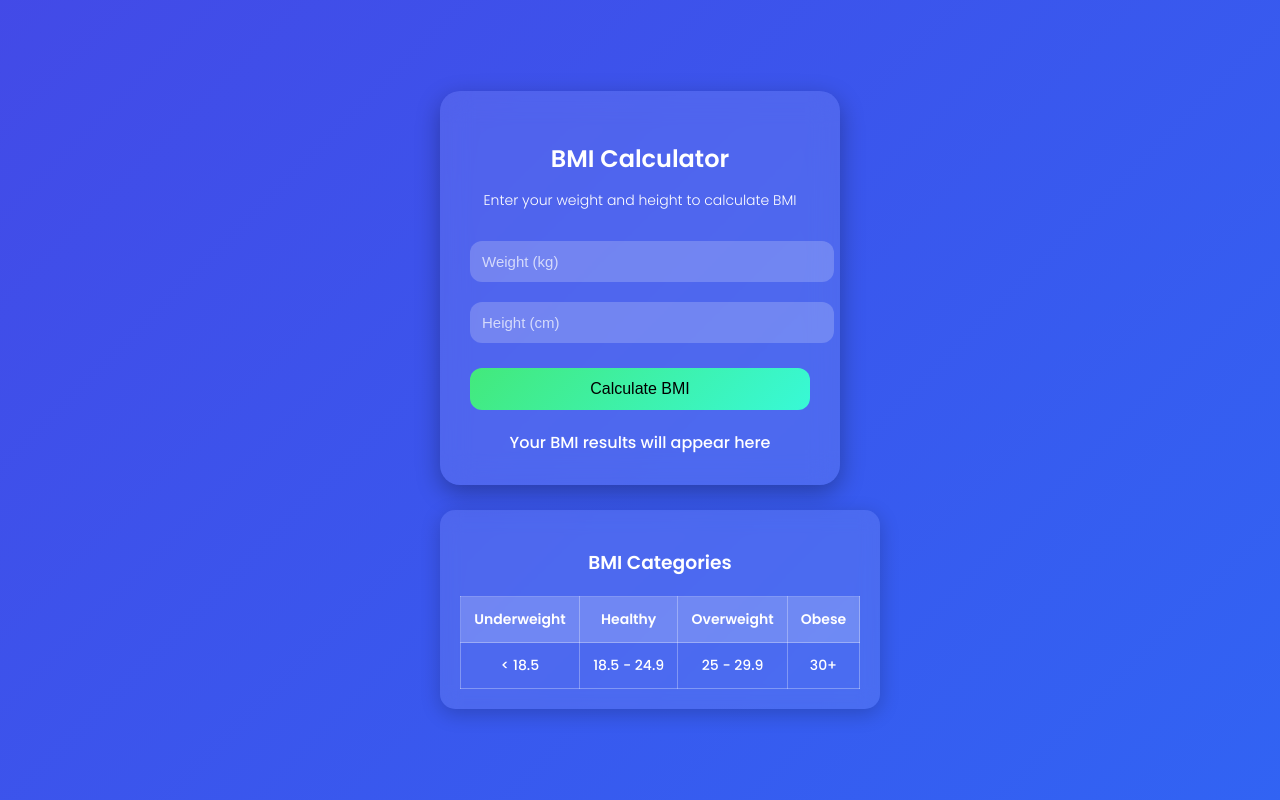
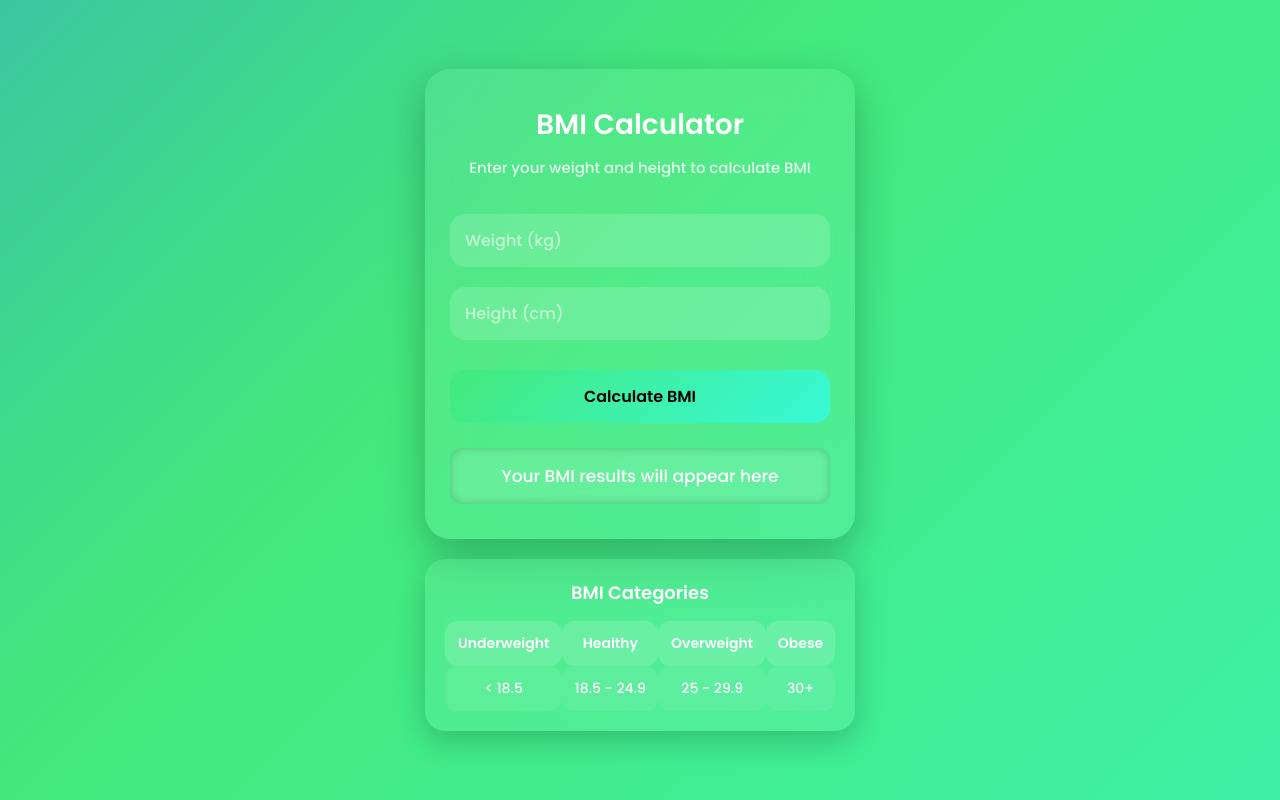
Before and after one commit to vickyreddy07/BMI_Caluclator, a plain HTML site: page index.html in a window 1280 px wide. Drawn offline with Linux system fonts and the light colour scheme.

Commit message:
5th commit

```diff
--- a/stylesheet.css
+++ b/stylesheet.css
@@ -1,84 +1,97 @@
-/* General Styles */
+/* ===== General Styles ===== */
+* {
+    box-sizing: border-box;
+    margin: 0;
+    padding: 0;
+    font-family: 'Poppins', sans-serif;
+}
+
 body {
-    margin: 0;
-    font-family: 'Poppins', sans-serif;
-    background: linear-gradient(135deg, #6a11cb 0%, #2575fc 100%);
-    background-size: 400% 400%;
-    animation: gradientAnimation 15s ease infinite;
+    min-height: 100vh;
     display: flex;
     justify-content: center;
     align-items: center;
     flex-direction: column;
-    min-height: 100vh;
+    background: linear-gradient(135deg, #6a11cb, #2575fc, #43e97b, #38f9d7);
+    background-size: 400% 400%;
+    animation: gradientAnimation 15s ease infinite;
     color: #fff;
 }
 
+/* ===== Gradient Animation ===== */
 @keyframes gradientAnimation {
     0% { background-position: 0% 50%; }
     50% { background-position: 100% 50%; }
     100% { background-position: 0% 50%; }
 }
 
-/* Container */
+/* ===== Container ===== */
 .container {
-    width: 90%;
-    max-width: 400px;
+    width: 95%;
+    max-width: 450px;
+    padding: 10px;
 }
 
-/* Card */
+/* ===== Card ===== */
 .card {
-    background: rgba(255,255,255,0.1);
-    backdrop-filter: blur(15px);
-    padding: 30px;
-    border-radius: 20px;
+    background: rgba(255, 255, 255, 0.08);
+    backdrop-filter: blur(20px);
+    padding: 35px 25px;
+    border-radius: 25px;
     text-align: center;
-    box-shadow: 0 8px 25px rgba(0,0,0,0.3);
-    margin-bottom: 25px;
+    box-shadow: 0 15px 40px rgba(0,0,0,0.25);
+    transition: transform 0.3s ease, box-shadow 0.3s ease;
 }
 
-/* Headings */
+.card:hover {
+    transform: translateY(-5px);
+    box-shadow: 0 20px 50px rgba(0,0,0,0.3);
+}
+
 .card h2 {
+    font-size: 28px;
     margin-bottom: 10px;
     font-weight: 600;
 }
 
 .card p {
-    font-size: 14px;
-    margin-bottom: 20px;
-    font-weight: 300;
+    font-size: 15px;
+    margin-bottom: 25px;
+    color: rgba(255,255,255,0.85);
 }
 
-/* Inputs */
+/* ===== Inputs ===== */
 .card input {
     width: 100%;
-    padding: 12px;
+    padding: 14px 15px;
     margin: 10px 0;
-    border-radius: 12px;
+    border-radius: 15px;
     border: none;
     outline: none;
-    background: rgba(255,255,255,0.2);
+    background: rgba(255,255,255,0.15);
     color: #fff;
-    font-size: 15px;
-    transition: 0.3s ease;
+    font-size: 16px;
+    transition: background 0.3s, transform 0.2s;
 }
 
 .card input::placeholder {
-    color: rgba(255,255,255,0.7);
+    color: rgba(255,255,255,0.6);
 }
 
 .card input:focus {
-    background: rgba(255,255,255,0.3);
+    background: rgba(255,255,255,0.25);
+    transform: scale(1.02);
 }
 
-/* Button */
+/* ===== Button ===== */
 .card button {
     width: 100%;
-    padding: 12px;
-    margin-top: 15px;
-    border-radius: 12px;
+    padding: 14px 0;
+    margin-top: 20px;
+    border-radius: 15px;
     border: none;
     font-size: 16px;
-    font-weight: 500;
+    font-weight: 600;
     cursor: pointer;
     background: linear-gradient(135deg, #43e97b, #38f9d7);
     color: #000;
@@ -87,39 +100,67 @@ body {
 
 .card button:hover {
     transform: scale(1.05);
-    box-shadow: 0 4px 15px rgba(0,0,0,0.3);
+    box-shadow: 0 8px 20px rgba(0,0,0,0.35);
 }
 
-/* Result Box */
+/* ===== Result Box ===== */
 #results {
-    margin-top: 20px;
+    margin-top: 25px;
     font-weight: 500;
+    font-size: 17px;
+    background: rgba(255,255,255,0.12);
+    padding: 15px 10px;
+    border-radius: 12px;
+    box-shadow: inset 0 0 10px rgba(0,0,0,0.2);
+    transition: background 0.3s;
 }
 
-/* Table */
+/* ===== BMI Table ===== */
 .bmi-table {
-    background: rgba(255,255,255,0.1);
-    backdrop-filter: blur(10px);
+    background: rgba(255,255,255,0.08);
+    backdrop-filter: blur(15px);
     padding: 20px;
-    border-radius: 15px;
-    box-shadow: 0 5px 20px rgba(0,0,0,0.2);
+    border-radius: 20px;
+    box-shadow: 0 10px 30px rgba(0,0,0,0.2);
     text-align: center;
     width: 100%;
+    margin-top: 20px;
+}
+
+.bmi-table h3 {
+    margin-bottom: 15px;
+    font-weight: 600;
+    font-size: 18px;
+    color: #fff;
 }
 
 .bmi-table table {
     width: 100%;
-    border-collapse: collapse;
-    margin-top: 10px;
+    border-collapse: separate;
+    border-spacing: 0;
 }
 
 .bmi-table th, .bmi-table td {
-    padding: 12px;
-    border: 1px solid rgba(255,255,255,0.3);
+    padding: 12px 10px;
+    border-radius: 12px;
     font-size: 14px;
     color: #fff;
+    text-align: center;
 }
 
 .bmi-table th {
-    background: rgba(255,255,255,0.2);
+    background: rgba(255,255,255,0.15);
 }
+
+.bmi-table td {
+    background: rgba(255,255,255,0.08);
+    margin: 5px;
+}
+
+/* ===== Responsive ===== */
+@media (max-width: 480px) {
+    .card h2 { font-size: 24px; }
+    .card p { font-size: 14px; }
+    .card input, .card button { font-size: 15px; padding: 12px; }
+    #results { font-size: 16px; padding: 12px; }
+}
```
